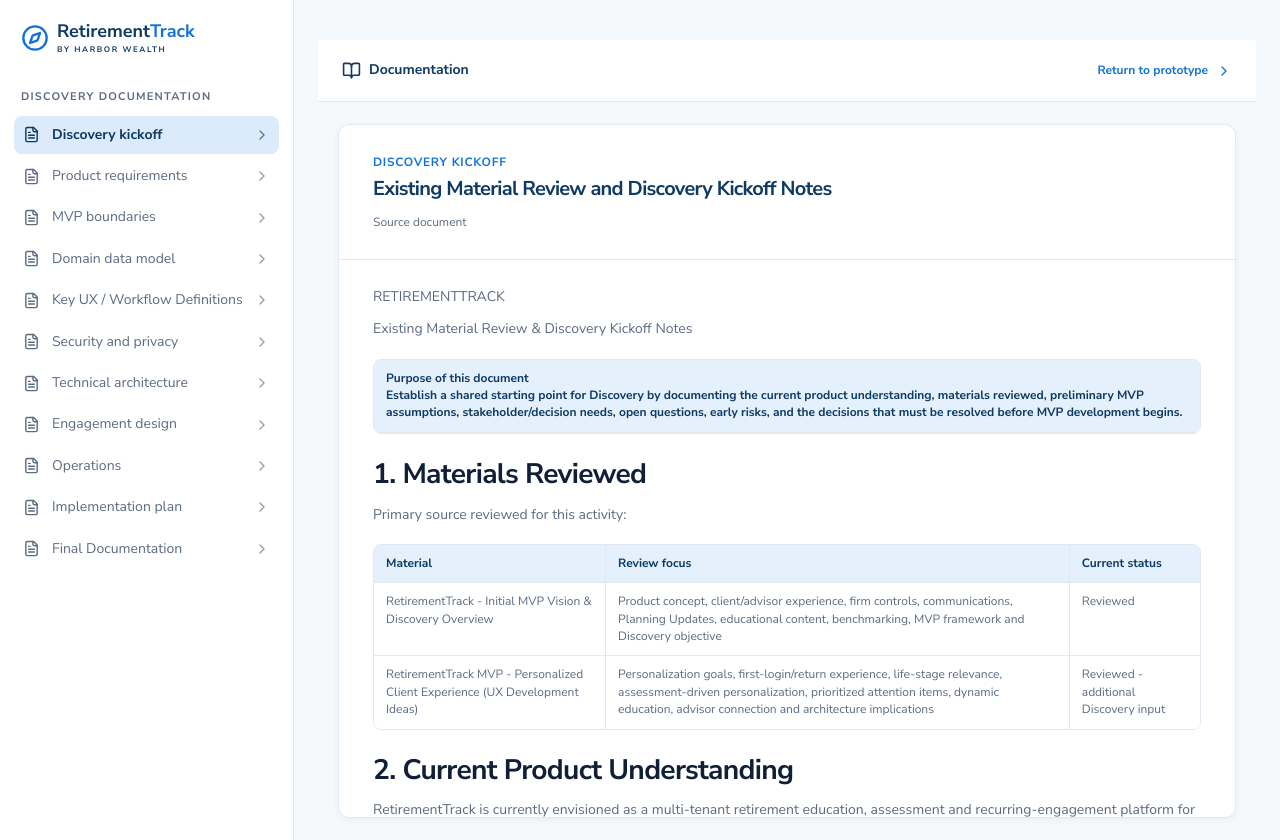
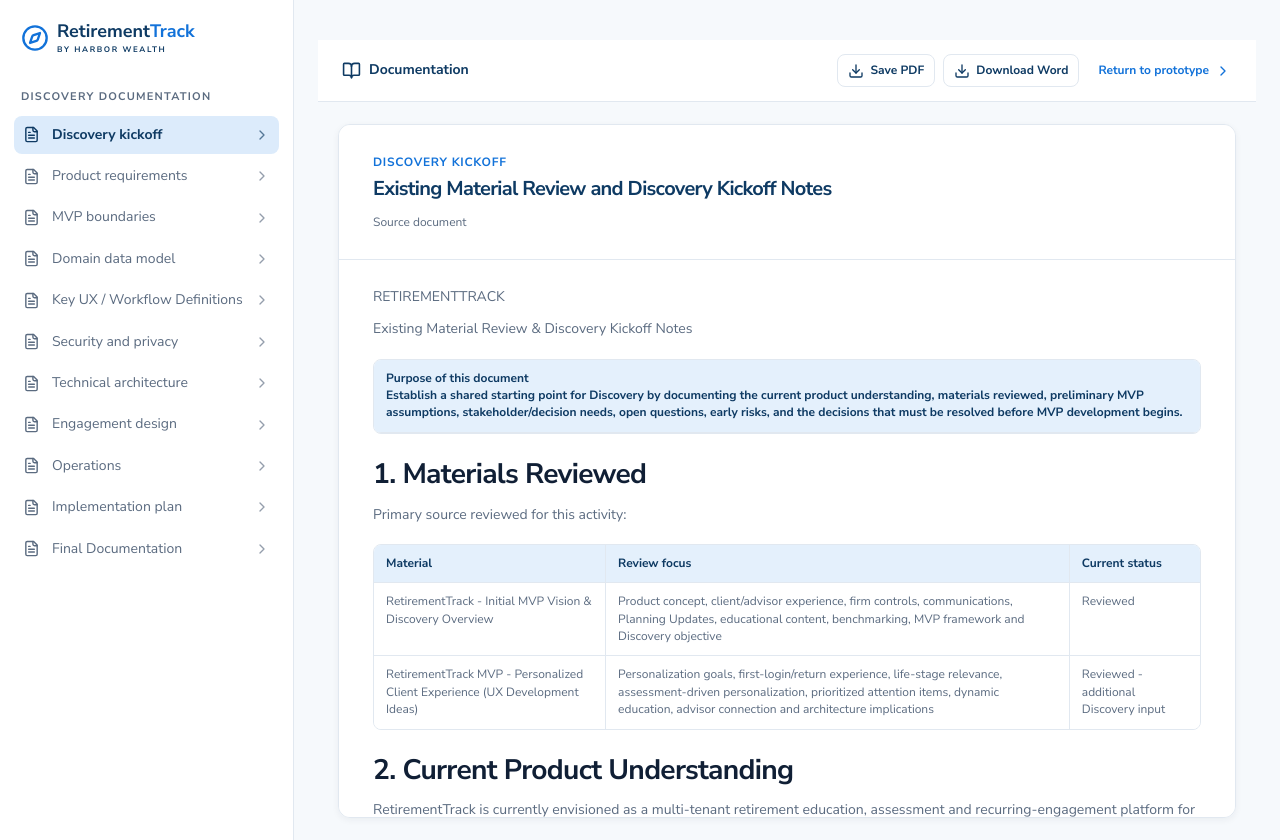
Before and after one commit to Freelancingonupwork/RetirementTrack, a React (Vite) app: page /documentation in a window 1280 px wide. Built offline with nearby package versions, Linux system fonts and the light colour scheme.

Commit message:
save/download document

```diff
--- a/src/compact-density.css
+++ b/src/compact-density.css
@@ -698,6 +698,13 @@
 .documentation-topbar a { display: inline-flex; align-items: center; gap: 8px; }
 .documentation-topbar > div { color: var(--brand-primary-strong); font-size: var(--fs-body-sm); font-weight: 750; }
 .documentation-topbar a { font-size: var(--fs-small); font-weight: 700; }
+.documentation-actions { display: flex !important; align-items: center; gap: 12px; }
+.documentation-actions button,
+.documentation-actions > a { display: inline-flex; align-items: center; gap: 6px; min-height: 32px; padding: 6px 10px; border: 1px solid var(--brand-border); border-radius: var(--radius-sm); color: var(--brand-primary-strong); background: var(--brand-surface); font: inherit; font-size: var(--fs-small); font-weight: 700; }
+.documentation-actions button { cursor: pointer; }
+.documentation-actions button:hover,
+.documentation-actions > a:hover { border-color: var(--brand-primary); color: var(--brand-primary); background: var(--brand-primary-soft); text-decoration: none; }
+.documentation-actions > a:last-child { border-color: transparent; padding-right: 0; color: var(--brand-primary); }
 
 .documentation-reader {
   width: min(1280px, calc(100% - 40px));
@@ -760,3 +767,13 @@
   .documentation-reader-header,
   .documentation-body { padding-inline: 20px; }
 }
+
+@media print {
+  .documentation-sidebar,
+  .documentation-topbar,
+  .documentation-reader-header { display: none !important; }
+  .documentation-app,
+  .documentation-main,
+  .documentation-reader { display: block; width: auto; max-height: none; margin: 0; overflow: visible; border: 0; box-shadow: none; background: #fff; }
+  .documentation-body { padding: 0; }
+}
--- a/src/documentation.tsx
+++ b/src/documentation.tsx
@@ -1,26 +1,37 @@
 import { useEffect, useRef, useState } from "react";
 import { Link } from "react-router-dom";
-import { BookOpen, ChevronRight, Compass, FileText } from "lucide-react";
+import { BookOpen, ChevronRight, Compass, Download, FileText } from "lucide-react";
+import task1Word from "./assets/documents/Task1_Existing_Material_Review_and_Discovery_Kickoff_Notes.docx?url";
+import task2Word from "./assets/documents/Task2_Product_Requirements_User_Workflow_Definition 1 (1).docx?url";
+import task3Word from "./assets/documents/Task3_MVP_Boundary_Prioritization 1.docx?url";
+import task4Word from "./assets/documents/Task4_Domain_Data_Model (3).docx?url";
+import task6Word from "./assets/documents/Task6_Multi_Tenancy_Identity_Security_Privacy (2).docx?url";
+import task7Word from "./assets/documents/Task7_Azure_NET_Technical_Architecture.docx?url";
+import task8Word from "./assets/documents/Task8_Assessments_Scoring_Content_Benchmarking_Engagement_Design.docx?url";
+import task9Word from "./assets/documents/Task9_DevOps_Ownership_Operational_Approach_Updated.docx?url";
+import task10Word from "./assets/documents/Task10_MVP_Backlog_Implementation_Plan.docx?url";
+import finalWord from "./assets/documents/Task11_Final_Documentation_Review_Handoff.docx?url";
 
 type DocumentationItem = {
   id: string;
   label: string;
   fileName: string;
   load?: () => Promise<{ default: string }>;
+  wordUrl?: string;
 };
 
 const documentationItems: DocumentationItem[] = [
-  { id: "task-1", label: "Discovery kickoff", fileName: "Existing Material Review and Discovery Kickoff Notes", load: () => import("./assets/documents/extracted/Task1_Existing_Material_Review_and_Discovery_Kickoff_Notes.html?raw") },
-  { id: "task-2", label: "Product requirements", fileName: "Product Requirements and User Workflow Definition", load: () => import("./assets/documents/extracted/Task2_Product_Requirements_User_Workflow_Definition 1 (1).html?raw") },
-  { id: "task-3", label: "MVP boundaries", fileName: "MVP Boundary and Prioritization", load: () => import("./assets/documents/extracted/Task3_MVP_Boundary_Prioritization 1.html?raw") },
-  { id: "task-4", label: "Domain data model", fileName: "Domain Data Model", load: () => import("./assets/documents/extracted/Task4_Domain_Data_Model (3).html?raw") },
+  { id: "task-1", label: "Discovery kickoff", fileName: "Existing Material Review and Discovery Kickoff Notes", wordUrl: task1Word, load: () => import("./assets/documents/extracted/Task1_Existing_Material_Review_and_Discovery_Kickoff_Notes.html?raw") },
+  { id: "task-2", label: "Product requirements", fileName: "Product Requirements and User Workflow Definition", wordUrl: task2Word, load: () => import("./assets/documents/extracted/Task2_Product_Requirements_User_Workflow_Definition 1 (1).html?raw") },
+  { id: "task-3", label: "MVP boundaries", fileName: "MVP Boundary and Prioritization", wordUrl: task3Word, load: () => import("./assets/documents/extracted/Task3_MVP_Boundary_Prioritization 1.html?raw") },
+  { id: "task-4", label: "Domain data model", fileName: "Domain Data Model", wordUrl: task4Word, load: () => import("./assets/documents/extracted/Task4_Domain_Data_Model (3).html?raw") },
   { id: "task-5", label: "Key UX / Workflow Definitions", fileName: "Key UX / Workflow Definitions" },
-  { id: "task-6", label: "Security and privacy", fileName: "Multi Tenancy Identity Security and Privacy", load: () => import("./assets/documents/extracted/Task6_Multi_Tenancy_Identity_Security_Privacy (2).html?raw") },
-  { id: "task-7", label: "Technical architecture", fileName: "Azure NET Technical Architecture", load: () => import("./assets/documents/extracted/Task7_Azure_NET_Technical_Architecture.html?raw") },
-  { id: "task-8", label: "Engagement design", fileName: "Assessments Scoring Content Benchmarking and Engagement Design", load: () => import("./assets/documents/extracted/Task8_Assessments_Scoring_Content_Benchmarking_Engagement_Design.html?raw") },
-  { id: "task-9", label: "Operations", fileName: "DevOps Ownership and Operational Approach", load: () => import("./assets/documents/extracted/Task9_DevOps_Ownership_Operational_Approach_Updated.html?raw") },
-  { id: "task-10", label: "Implementation plan", fileName: "MVP Backlog and Implementation Plan", load: () => import("./assets/documents/extracted/Task10_MVP_Backlog_Implementation_Plan.html?raw") },
-  { id: "final", label: "Final Documentation", fileName: "Final Documentation Review and Handoff", load: () => import("./assets/documents/extracted/Task11_Final_Documentation_Review_Handoff.html?raw") },
+  { id: "task-6", label: "Security and privacy", fileName: "Multi Tenancy Identity Security and Privacy", wordUrl: task6Word, load: () => import("./assets/documents/extracted/Task6_Multi_Tenancy_Identity_Security_Privacy (2).html?raw") },
+  { id: "task-7", label: "Technical architecture", fileName: "Azure NET Technical Architecture", wordUrl: task7Word, load: () => import("./assets/documents/extracted/Task7_Azure_NET_Technical_Architecture.html?raw") },
+  { id: "task-8", label: "Engagement design", fileName: "Assessments Scoring Content Benchmarking and Engagement Design", wordUrl: task8Word, load: () => import("./assets/documents/extracted/Task8_Assessments_Scoring_Content_Benchmarking_Engagement_Design.html?raw") },
+  { id: "task-9", label: "Operations", fileName: "DevOps Ownership and Operational Approach", wordUrl: task9Word, load: () => import("./assets/documents/extracted/Task9_DevOps_Ownership_Operational_Approach_Updated.html?raw") },
+  { id: "task-10", label: "Implementation plan", fileName: "MVP Backlog and Implementation Plan", wordUrl: task10Word, load: () => import("./assets/documents/extracted/Task10_MVP_Backlog_Implementation_Plan.html?raw") },
+  { id: "final", label: "Final Documentation", fileName: "Final Documentation Review and Handoff", wordUrl: finalWord, load: () => import("./assets/documents/extracted/Task11_Final_Documentation_Review_Handoff.html?raw") },
 ];
 
 function Content({ content }: { content: string }) {
@@ -79,7 +90,17 @@
       <main className="documentation-main">
         <header className="documentation-topbar">
           <div><BookOpen size={19} /><span>Documentation</span></div>
-          <Link to="/client/dashboard">Return to prototype <ChevronRight size={16} /></Link>
+          <div className="documentation-actions">
+            <button type="button" onClick={() => window.print()} title="Save the open document as a PDF">
+              <Download size={16} /> Save PDF
+            </button>
+            {active.wordUrl && (
+              <a href={active.wordUrl} download>
+                <Download size={16} /> Download Word
+              </a>
+            )}
+            <Link to="/client/dashboard">Return to prototype <ChevronRight size={16} /></Link>
+          </div>
         </header>
         <section className="documentation-reader" ref={readerRef} aria-live="polite">
           <header className="documentation-reader-header">
```
